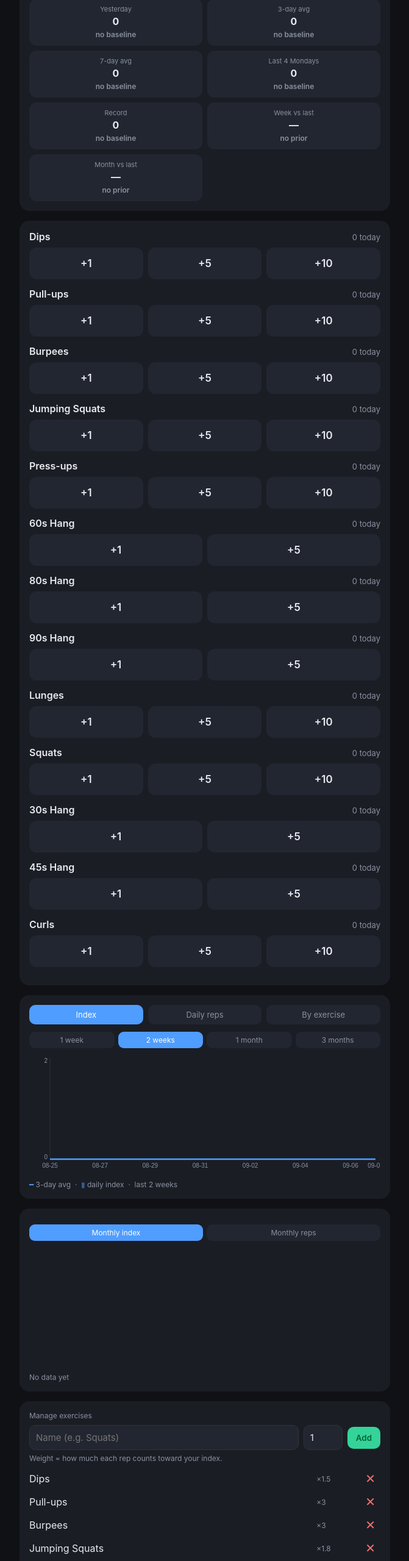
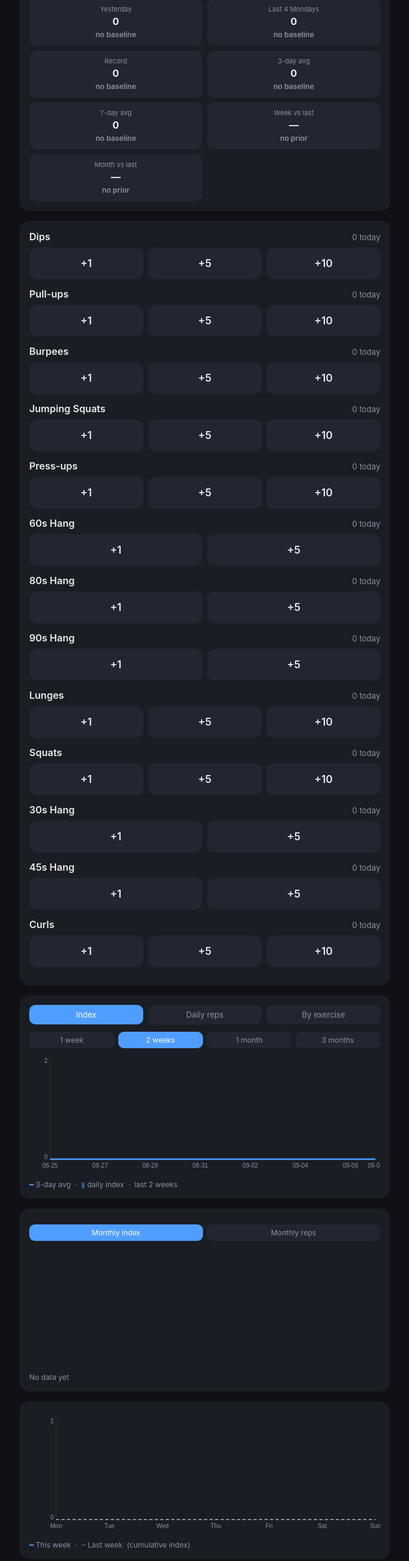
Before and after one commit to dmcgowan-bit/exercise-tracker, a plain HTML site: page index.html in a window 1280 px wide. Shown: the part 180-2740 px from the top of the page at 61% size, without its empty margins (304-975 px from the left). Drawn offline with Linux system fonts and the light colour scheme.

Commit message:
Reorder tiles + abs deltas; add cumulative week/month pace charts

```diff
--- a/index.html
+++ b/index.html
@@ -107,6 +107,16 @@
     </div>
     <canvas id="monthChart"></canvas>
     <div class="small" id="monthLegend" style="margin-top:8px"></div>
+  </div>
+
+  <div class="card">
+    <canvas id="weekCumChart"></canvas>
+    <div class="small" id="weekCumLegend" style="margin-top:8px"></div>
+  </div>
+
+  <div class="card">
+    <canvas id="monthCumChart"></canvas>
+    <div class="small" id="monthCumLegend" style="margin-top:8px"></div>
   </div>
 
   <div class="card">
@@ -264,12 +274,16 @@ function render() {
   }
   const aSame = sameVals.length ? sameVals.reduce((a,b)=>a+b,0)/sameVals.length : 0;
   let rec = 0; for (const k in idx) if (k!==tk && idx[k]>rec) rec = idx[k];
-  const pctv = base => base>0 ? Math.round(((todayIdx-base)/base)*100) : null;
-  const deltaHtml = p => p===null ? '<span class="delt flat">no baseline</span>'
-    : `<span class="delt ${p>2?'up':p<-2?'down':'flat'}">${p>=0?'▲ +':'▼ '}${p}%</span>`;
-  let recHtml;
-  if (todayIdx>0 && todayIdx>=Math.round(rec)) recHtml = '<span class="delt up">🏆 New best!</span>';
-  else recHtml = deltaHtml(pctv(rec));
+  // today vs a baseline: % + arrow + absolute delta (index points)
+  const deltaFull = base => {
+    if (!(base>0)) return '<span class="delt flat">no baseline</span>';
+    const p = Math.round(((todayIdx-base)/base)*100);
+    const abs = Math.round(todayIdx-base);
+    return `<span class="delt ${p>2?'up':p<-2?'down':'flat'}">${p>=0?'▲ +':'▼ '}${p}% (${abs>=0?'+':''}${abs.toLocaleString()})</span>`;
+  };
+  const recDelt = (todayIdx>0 && rec>0 && todayIdx>=Math.round(rec)) ? '🏆 '+deltaFull(rec) : deltaFull(rec);
+  const statTile = (label, base, over) =>
+    `<div class="stat"><div class="lab">${label}</div><div class="base">${Math.round(base).toLocaleString()}</div>${over||deltaFull(base)}</div>`;
 
   // this-week-vs-last (Mon start) and this-month-vs-last, on the index metric
   const sumRange = (from, toIncl) => { let s=0; const d=new Date(from);
@@ -294,11 +308,11 @@ function render() {
   };
 
   document.getElementById("statsRow").innerHTML = `
-    <div class="stat"><div class="lab">Yesterday</div><div class="base">${Math.round(yIdx).toLocaleString()}</div>${deltaHtml(pctv(yIdx))}</div>
-    <div class="stat"><div class="lab">3-day avg</div><div class="base">${Math.round(a3).toLocaleString()}</div>${deltaHtml(pctv(a3))}</div>
-    <div class="stat"><div class="lab">7-day avg</div><div class="base">${Math.round(a7).toLocaleString()}</div>${deltaHtml(pctv(a7))}</div>
-    <div class="stat"><div class="lab">Last 4 ${WD[todayW]}s</div><div class="base">${Math.round(aSame).toLocaleString()}</div>${deltaHtml(pctv(aSame))}</div>
-    <div class="stat"><div class="lab">Record</div><div class="base">${Math.round(rec).toLocaleString()}</div>${recHtml}</div>
+    ${statTile("Yesterday", yIdx)}
+    ${statTile("Last 4 "+WD[todayW]+"s", aSame)}
+    ${statTile("Record", rec, recDelt)}
+    ${statTile("3-day avg", a3)}
+    ${statTile("7-day avg", a7)}
     ${periodTile("Week vs last", wkNow, wkPrev)}
     ${periodTile("Month vs last", moNow, moPrev)}`;
 
@@ -324,6 +338,7 @@ function render() {
   renderLog();
   drawChart();
   drawMonthChart();
+  drawCumCharts();
 }
 
 function renderExList() {
@@ -488,6 +503,75 @@ function drawMonthChart() {
   legend.textContent = (monthMode==="index"?"Monthly index total":"Monthly total reps")+" — last "+N+" month"+(N>1?"s":"");
 }
 
+// cumulative running-total series (index) for this vs previous week/month
+function weekCumSeries() {
+  const idx = dailyIndex();
+  const now = new Date(todayKey()+"T00:00:00Z");
+  const isoOff = (now.getUTCDay()+6)%7;
+  const thisMon = new Date(now); thisMon.setUTCDate(now.getUTCDate()-isoOff);
+  const lastMon = new Date(thisMon); lastMon.setUTCDate(thisMon.getUTCDate()-7);
+  const labels = ["Mon","Tue","Wed","Thu","Fri","Sat","Sun"];
+  const cur=[], prev=[]; let cCur=0, cPrev=0;
+  for (let d=0; d<7; d++) {
+    const cd = new Date(thisMon); cd.setUTCDate(thisMon.getUTCDate()+d);
+    const pd = new Date(lastMon); pd.setUTCDate(lastMon.getUTCDate()+d);
+    cPrev += idx[pd.toISOString().slice(0,10)]||0; prev.push(Math.round(cPrev));
+    if (cd<=now) { cCur += idx[cd.toISOString().slice(0,10)]||0; cur.push(Math.round(cCur)); } else cur.push(null);
+  }
+  return {labels, cur, prev};
+}
+function monthCumSeries() {
+  const idx = dailyIndex();
+  const [Y,Mo] = todayKey().split("-").map(Number);
+  const now = new Date(todayKey()+"T00:00:00Z");
+  const daysThis = new Date(Date.UTC(Y,Mo,0)).getUTCDate();
+  const daysPrev = new Date(Date.UTC(Y,Mo-1,0)).getUTCDate();
+  const n = Math.max(daysThis, daysPrev);
+  const labels=[], cur=[], prev=[]; let cCur=0, cPrev=0;
+  for (let day=1; day<=n; day++) {
+    labels.push(String(day));
+    if (day<=daysPrev) { const pd=new Date(Date.UTC(Y,Mo-2,day)); cPrev += idx[pd.toISOString().slice(0,10)]||0; }
+    prev.push(Math.round(cPrev)); // holds flat after prev month ends
+    if (day<=daysThis) { const cd=new Date(Date.UTC(Y,Mo-1,day));
+      if (cd<=now) { cCur += idx[cd.toISOString().slice(0,10)]||0; cur.push(Math.round(cCur)); } else cur.push(null); }
+    else cur.push(null);
+  }
+  return {labels, cur, prev};
+}
+function drawCumChart(cvId, legendEl, S, curName, prevName) {
+  const cv = document.getElementById(cvId);
+  const dpr = window.devicePixelRatio||1;
+  const W = cv.clientWidth, H = cv.clientHeight;
+  cv.width = W*dpr; cv.height = H*dpr;
+  const ctx = cv.getContext("2d"); ctx.scale(dpr,dpr); ctx.clearRect(0,0,W,H);
+  const L = S.labels, pad = {l:44,r:8,t:12,b:22};
+  const gw = W-pad.l-pad.r, gh = H-pad.t-pad.b;
+  let max=0; for (const v of S.cur) if (v!=null && v>max) max=v; for (const v of S.prev) if (v!=null && v>max) max=v;
+  max = Math.ceil((max||1)*1.1);
+  ctx.strokeStyle="#333"; ctx.lineWidth=1; ctx.beginPath();
+  ctx.moveTo(pad.l,pad.t); ctx.lineTo(pad.l,pad.t+gh); ctx.lineTo(pad.l+gw,pad.t+gh); ctx.stroke();
+  ctx.fillStyle="#8b90a0"; ctx.font="10px sans-serif"; ctx.textAlign="right";
+  ctx.fillText(max.toLocaleString(), pad.l-4, pad.t+8); ctx.fillText("0", pad.l-4, pad.t+gh);
+  ctx.textAlign="center";
+  const labelEvery = Math.max(1, Math.round(L.length/8));
+  L.forEach((lb,i)=>{ if(i%labelEvery===0||i===L.length-1) ctx.fillText(lb, pad.l+gw*(i/(L.length-1)), pad.t+gh+14); });
+  const x = i => pad.l + gw*(i/(L.length-1));
+  const y = v => pad.t + gh*(1 - v/max);
+  const line = (data, color, width, dash) => {
+    ctx.strokeStyle=color; ctx.lineWidth=width; ctx.setLineDash(dash||[]); ctx.lineJoin="round";
+    ctx.beginPath(); let started=false;
+    data.forEach((v,i)=>{ if(v==null){started=false;return;} started?ctx.lineTo(x(i),y(v)):ctx.moveTo(x(i),y(v)); started=true; });
+    ctx.stroke(); ctx.setLineDash([]);
+  };
+  line(S.prev, "#8b90a0", 1.8, [5,4]);   // previous: faded dashed
+  line(S.cur,  "#4f9dff", 2.8, null);     // current: bold
+  legendEl.innerHTML = `<span style="color:#4f9dff">━</span> ${curName} &nbsp;·&nbsp; <span style="color:#8b90a0">╌</span> ${prevName} &nbsp;(cumulative index)`;
+}
+function drawCumCharts() {
+  drawCumChart("weekCumChart", document.getElementById("weekCumLegend"), weekCumSeries(), "This week", "Last week");
+  drawCumChart("monthCumChart", document.getElementById("monthCumLegend"), monthCumSeries(), "This month", "Last month");
+}
+
 // ---- events ----
 document.querySelectorAll(".tab").forEach(t=>t.onclick=()=>{
   document.querySelectorAll(".tab").forEach(x=>x.classList.remove("active"));
@@ -531,7 +615,7 @@ document.getElementById("importFile").onchange=(e)=>{
   r.onload=()=>{ try{ const d=JSON.parse(r.result); if(d.exercises&&d.log){state=d;save();render();toast("Imported");} else toast("Invalid file"); }catch{toast("Invalid file");} };
   r.readAsText(f);
 };
-window.addEventListener("resize", ()=>{ drawChart(); drawMonthChart(); });
+window.addEventListener("resize", ()=>{ drawChart(); drawMonthChart(); drawCumCharts(); });
 render();
 </script>
 </body>
```
